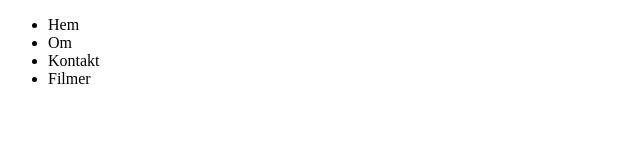
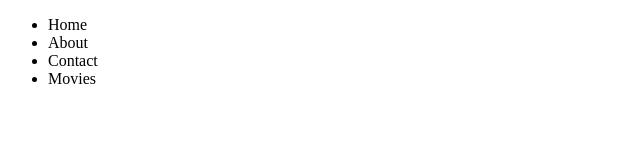
Before and after one commit to sebastiantegel/fed23d-gitdemo, a plain HTML site: page index.html in a window 1280 px wide. Shown: the full height of the page, 0-640 px from the left. Drawn offline with Linux system fonts and the light colour scheme.

Commit message:
Translated

```diff
--- a/index.html
+++ b/index.html
@@ -8,10 +8,10 @@
   <body>
     <nav>
       <ul>
-        <li>Hem</li>
-        <li>Om</li>
-        <li>Kontakt</li>
-        <li>Filmer</li>
+        <li>Home</li>
+        <li>About</li>
+        <li>Contact</li>
+        <li>Movies</li>
       </ul>
     </nav>
   </body>
```
